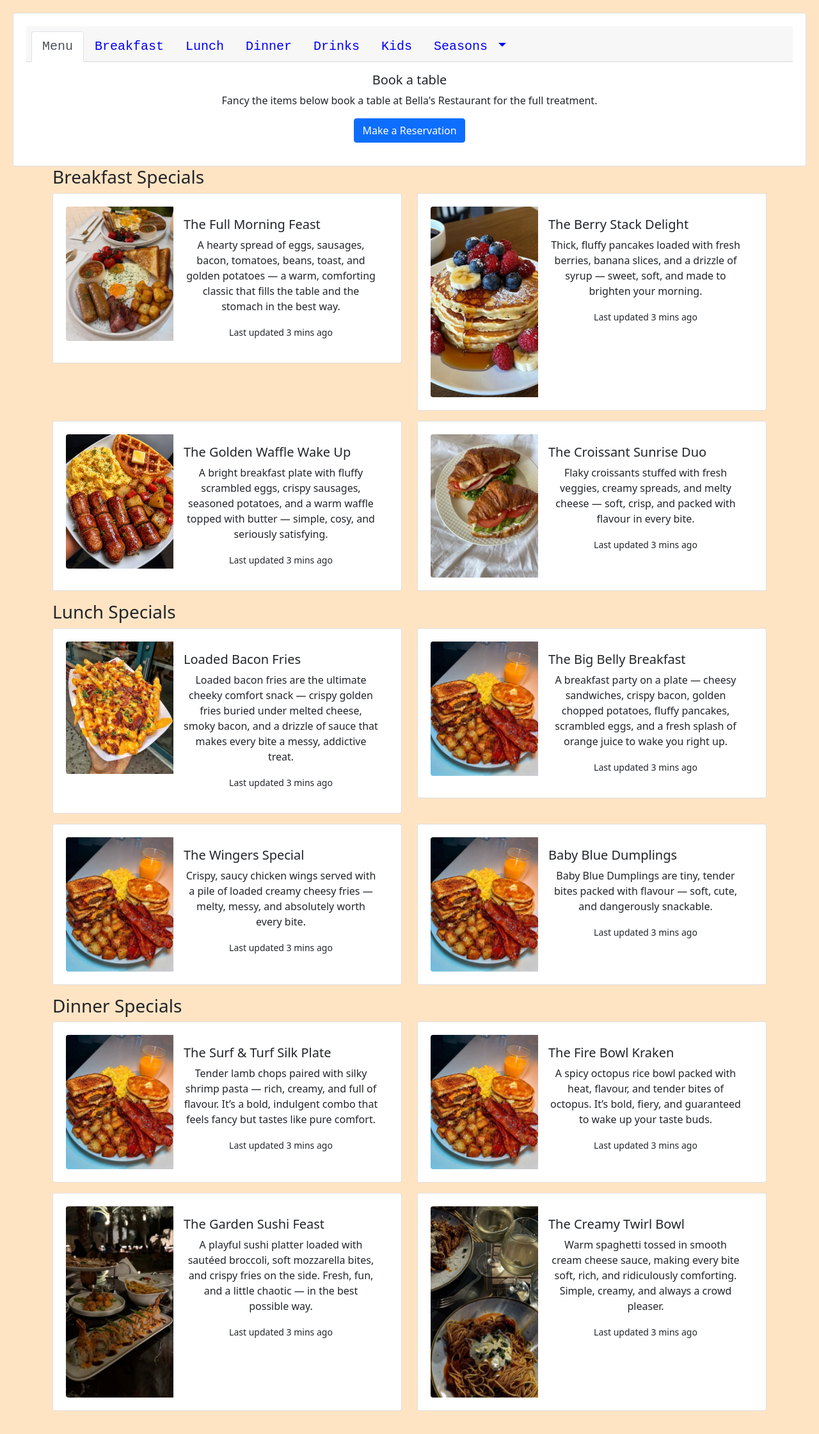
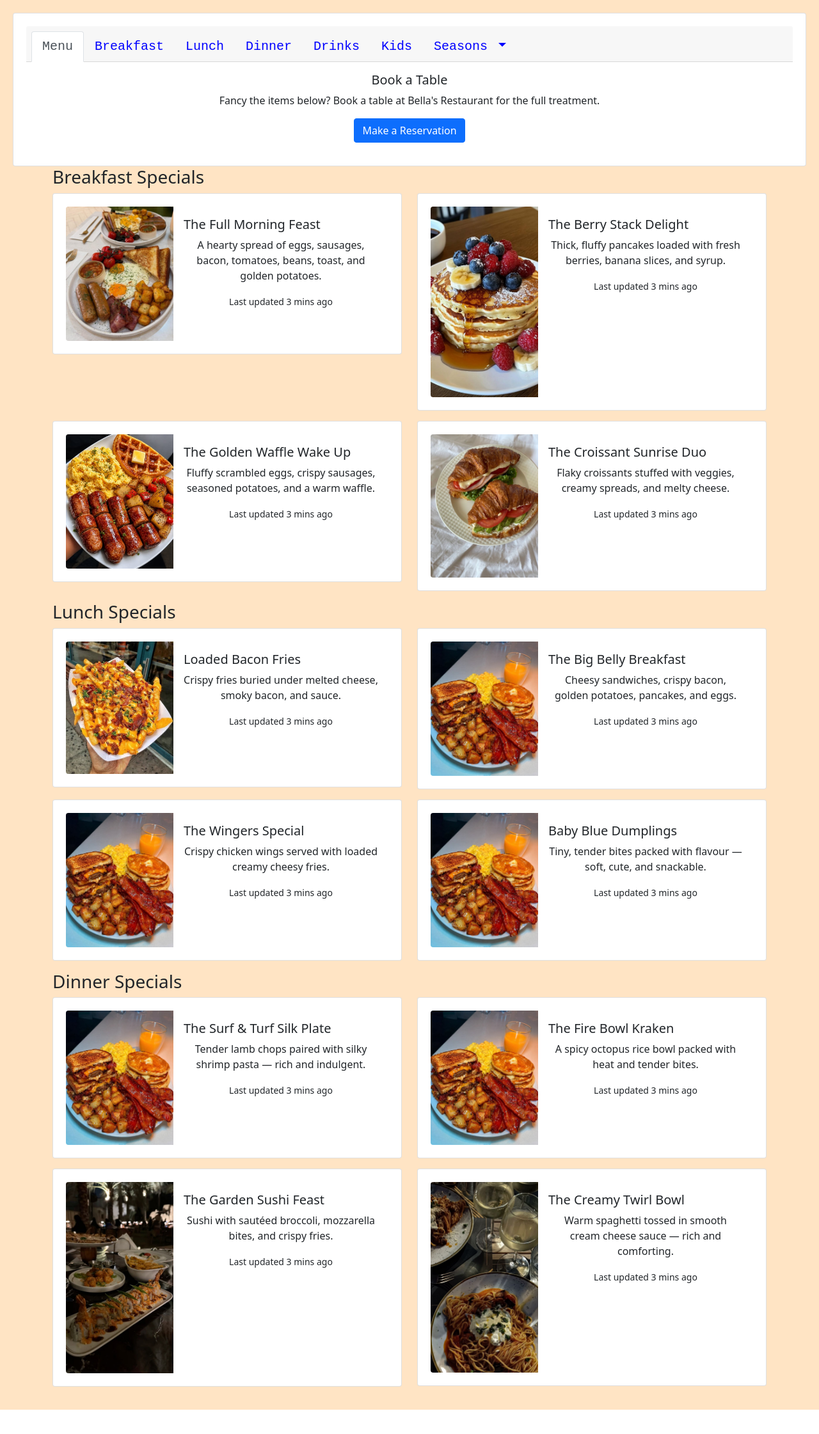
Before and after one commit to isabelugorji7-dot/SoftwarePlayground, a Django app: page /menu/ in a window 1280 px wide. Shown: the whole page at 64% size. After the commit the page ends 2204 px from the top, so only its background shows below. Run offline with Django 5.2, Linux system fonts and the light colour scheme.

Commit message:
Create first website structure

```diff
--- a/projects/restaurant-booking-system/backend/bookings/views.py
+++ b/projects/restaurant-booking-system/backend/bookings/views.py
@@ -7,19 +7,20 @@ def menu(request):
     return render(request, 'menu.html')
 
 def breakfast(request):
-    return render(request, 'breakfast.html')
+    return render(request, 'menus/breakfast.html')
 
 def lunch(request):
-    return render(request, 'lunch.html')
+    return render(request, 'menus/lunch.html')
 
 def dinner(request):
-    return render(request, 'dinner.html')
+    return render(request, 'menus/dinner.html')
+
+def drinks(request):
+    return render(request, 'menus/drinks.html')
 
 def kids(request):
-    return render(request, 'kids.html')
+    return render(request, 'menus/kids.html')
 
-def drinks(request):
-    return render(request, 'drinks.html')
 
 def contact(request):
     return render(request, 'contact.html')
--- a/projects/restaurant-booking-system/backend/templates/contact.html
+++ b/projects/restaurant-booking-system/backend/templates/contact.html
@@ -5,7 +5,8 @@
     <meta name="viewport" content="width=device-width, initial-scale=1.0">
     <title>Bella's Restaurant Conatact Us</title>
     <link href="https://cdn.jsdelivr.net/npm/bootstrap@5.0.2/dist/css/bootstrap.min.css" rel="stylesheet" integrity="sha384-EVSTQN3/azprG1Anm3QDgpJLIm9Nao0Yz1ztcQTwFspd3yD65VohhpuuCOmLASjC" crossorigin="anonymous">
-    <link rel="stylesheet" href="../backend/restaurant.css">
+    {% load static %}
+    <link rel="stylesheet" href="{% static 'css/restaurant.css' %}">
 
 </head>
 <body class="contact-page">
--- a/projects/restaurant-booking-system/backend/templates/locateus.html
+++ b/projects/restaurant-booking-system/backend/templates/locateus.html
@@ -4,7 +4,8 @@
     <meta charset="UTF-8">
     <meta name="viewport" content="width=device-width, initial-scale=1.0">
     <title>Locate Us</title>
-    <link rel="stylesheet" href="../backend/restaurant.css">
+    {% load static %}
+    <link rel="stylesheet" href="{% static 'css/restaurant.css' %}">
 
 </head>
 <body class="locate-us">
--- a/projects/restaurant-booking-system/backend/templates/menu.html
+++ b/projects/restaurant-booking-system/backend/templates/menu.html
@@ -3,51 +3,52 @@
 <head>
     <meta charset="UTF-8">
     <meta name="viewport" content="width=device-width, initial-scale=1.0">
+
     <!-- Bootstrap CSS -->
     <link href="https://cdn.jsdelivr.net/npm/bootstrap@5.0.2/dist/css/bootstrap.min.css" rel="stylesheet">
+
     <title>Bella's Restaurant Menu</title>
-    <!-- Your custom CSS -->
+
     {% load static %}
     <link rel="stylesheet" href="{% static 'css/restaurant.css' %}">
-
 </head>
 
 <body class="menu-page">
 
 <header>
-<header>
     <div class="card text-center">
         <div class="card-header">
             <ul class="nav nav-tabs card-header-tabs">
+
                 <li class="nav-item">
-                  <a class="nav-link active" aria-current="true" href="#">Menu</a> <!-- Expand page later and link to a single Breakfast html-->
-                </li>
-                <li class="nav-item">
-                  <a class="nav-link" href="{% url 'breakfast' %}">Breakfast</a> <!-- Expand page later and link to a single Breakfast html-->
-                </li>
-                <li class="nav-item">
-                  <a class="nav-link" href="{% url 'lunch' %}">Lunch</a> <!-- Expand page later and link to a single Lunch html-->
-                </li>
-                <li class="nav-item">
-                    <a class="nav-link" href="{% url 'dinner' %}">Dinner</a> <!-- Expand page later and link to a single Dinner html-->
-                </li>
-                <li class="nav-item">
-                    <a class="nav-link" href="{% url 'drinks' %}">Drinks</a> <!-- Expand page later and link to a single Drinks html-->
-                </li>
-                <li class="nav-item">
-                    <a class="nav-link" href="{% url 'kids' %}">Kids</a> <!-- Expand page later and link to a single kids menu html-->
+                    <a class="nav-link active" href="{% url 'menu' %}">Menu</a>
                 </li>
 
-                <!-- ⭐ FIXED SEASONS DROPDOWN ⭐ -->
+                <li class="nav-item">
+                    <a class="nav-link" href="{% url 'breakfast' %}">Breakfast</a>
+                </li>
+
+                <li class="nav-item">
+                    <a class="nav-link" href="{% url 'lunch' %}">Lunch</a>
+                </li>
+
+                <li class="nav-item">
+                    <a class="nav-link" href="{% url 'dinner' %}">Dinner</a>
+                </li>
+
+                <li class="nav-item">
+                    <a class="nav-link" href="{% url 'drinks' %}">Drinks</a>
+                </li>
+
+                <li class="nav-item">
+                    <a class="nav-link" href="{% url 'kids' %}">Kids</a>
+                </li>
+
+                <!-- Seasons Dropdown -->
                 <li class="nav-item dropdown">
-                    <a class="nav-link dropdown-toggle"
-                       href="#"
-                       role="button"
-                       data-bs-toggle="dropdown"
-                       aria-expanded="false">
+                    <a class="nav-link dropdown-toggle" href="#" role="button" data-bs-toggle="dropdown">
                         Seasons
                     </a>
-
                     <ul class="dropdown-menu">
                         <li><a class="dropdown-item" href="{% url 'summer' %}">Summer Specials</a></li>
                         <li><a class="dropdown-item" href="{% url 'spring' %}">Spring Specials</a></li>
@@ -55,30 +56,24 @@
                         <li><a class="dropdown-item" href="{% url 'winter' %}">Winter Specials</a></li>
                     </ul>
                 </li>
-                <!-- ⭐ END FIX ⭐ -->
 
             </ul>
         </div>
 
         <div class="card-body">
-            <h5 class="card-title">Book a table</h5>
-            <p class="card-text">Fancy the items below book a table at Bella's Restaurant for the full treatment.</p>
-            <a href="reservations.html" class="btn btn-primary">Make a Reservation</a>
+            <h5 class="card-title">Book a Table</h5>
+            <p class="card-text">Fancy the items below? Book a table at Bella's Restaurant for the full treatment.</p>
+
+            <a href="{% url 'reservations' %}" class="btn btn-primary">Make a Reservation</a>
         </div>
     </div>
 </header>
 
-
-    </header>
-
 <main class="container">
 
-        <!-- START OF BREAKFAST MENU -->
+    <!-- BREAKFAST MENU -->
     <h3>Breakfast Specials</h3>
 
-        <!-- ============================
-             ROW 1 — FIRST TWO CARDS
-        ============================ -->
     <div class="row">
 
         <!-- CARD 1 -->
@@ -86,13 +81,13 @@
             <div class="card mb-3">
                 <div class="row g-0">
                     <div class="col-md-4">
-                            <img src="{% static 'images/2814818512986550.jpeg' %}" class="img-fluid rounded-start" alt="Loaded Bacon Fries">
+                        <img src="{% static 'images/2814818512986550.jpeg' %}" class="img-fluid rounded-start" alt="Full Morning Feast">
                     </div>
                     <div class="col-md-8">
                         <div class="card-body">
                             <h5 class="card-title">The Full Morning Feast</h5>
                             <p class="card-text">
-                                    A hearty spread of eggs, sausages, bacon, tomatoes, beans, toast, and golden potatoes — a warm, comforting classic that fills the table and the stomach in the best way.
+                                A hearty spread of eggs, sausages, bacon, tomatoes, beans, toast, and golden potatoes.
                             </p>
                             <p class="card-text"><small class="text-body-secondary">Last updated 3 mins ago</small></p>
                         </div>
@@ -106,13 +101,13 @@
             <div class="card mb-3">
                 <div class="row g-0">
                     <div class="col-md-4">
-                            <img src="{% static 'images/1097048790514781568.jpeg' %}" class="img-fluid rounded-start" alt="The Big Belly Breakfast">
+                        <img src="{% static 'images/1097048790514781568.jpeg' %}" class="img-fluid rounded-start" alt="Berry Stack Delight">
                     </div>
                     <div class="col-md-8">
                         <div class="card-body">
                             <h5 class="card-title">The Berry Stack Delight</h5>
                             <p class="card-text">
-                                    Thick, fluffy pancakes loaded with fresh berries, banana slices, and a drizzle of syrup — sweet, soft, and made to brighten your morning.
+                                Thick, fluffy pancakes loaded with fresh berries, banana slices, and syrup.
                             </p>
                             <p class="card-text"><small class="text-body-secondary">Last updated 3 mins ago</small></p>
                         </div>
@@ -121,12 +116,9 @@
             </div>
         </div>
 
-        </div> <!-- END ROW 1 -->
+    </div>
 
-
-        <!-- ============================
-             ROW 2 — NEXT TWO CARDS
-        ============================ -->
+    <!-- BREAKFAST ROW 2 -->
     <div class="row">
 
         <!-- CARD 3 -->
@@ -134,13 +126,13 @@
             <div class="card mb-3">
                 <div class="row g-0">
                     <div class="col-md-4">
-                            <img src="{% static 'images/Mediterranean recipe for beginner 2026.jpeg' %}" class="img-fluid rounded-start" alt="Chicken wings with loaded creamy fries">
+                        <img src="{% static 'images/Mediterranean recipe for beginner 2026.jpeg' %}" class="img-fluid rounded-start" alt="Golden Waffle Wake Up">
                     </div>
                     <div class="col-md-8">
                         <div class="card-body">
                             <h5 class="card-title">The Golden Waffle Wake Up</h5>
                             <p class="card-text">
-                                    A bright breakfast plate with fluffy scrambled eggs, crispy sausages, seasoned potatoes, and a warm waffle topped with butter — simple, cosy, and seriously satisfying.
+                                Fluffy scrambled eggs, crispy sausages, seasoned potatoes, and a warm waffle.
                             </p>
                             <p class="card-text"><small class="text-body-secondary">Last updated 3 mins ago</small></p>
                         </div>
@@ -154,13 +146,13 @@
             <div class="card mb-3">
                 <div class="row g-0">
                     <div class="col-md-4">
-                            <img src="{% static 'images/8796161770673922.jpeg' %}" class="img-fluid rounded-start" alt="Baby Blue Dumplings">
+                        <img src="{% static 'images/8796161770673922.jpeg' %}" class="img-fluid rounded-start" alt="Croissant Sunrise Duo">
                     </div>
                     <div class="col-md-8">
                         <div class="card-body">
                             <h5 class="card-title">The Croissant Sunrise Duo</h5>
                             <p class="card-text">
-                                    Flaky croissants stuffed with fresh veggies, creamy spreads, and melty cheese — soft, crisp, and packed with flavour in every bite.
+                                Flaky croissants stuffed with veggies, creamy spreads, and melty cheese.
                             </p>
                             <p class="card-text"><small class="text-body-secondary">Last updated 3 mins ago</small></p>
                         </div>
@@ -169,15 +161,11 @@
             </div>
         </div>
 
-        </div> <!-- END OF BREAKFAST MENU  -->
+    </div>
 
-
-        <!-- Small note for yourself -->
+    <!-- LUNCH MENU -->
     <h3>Lunch Specials</h3>
 
-        <!-- ============================
-             ROW 1 — FIRST TWO CARDS
-        ============================ -->
     <div class="row">
 
         <!-- CARD 1 -->
@@ -191,7 +179,7 @@
                         <div class="card-body">
                             <h5 class="card-title">Loaded Bacon Fries</h5>
                             <p class="card-text">
-                                    Loaded bacon fries are the ultimate cheeky comfort snack — crispy golden fries buried under melted cheese, smoky bacon, and a drizzle of sauce that makes every bite a messy, addictive treat.
+                                Crispy fries buried under melted cheese, smoky bacon, and sauce.
                             </p>
                             <p class="card-text"><small class="text-body-secondary">Last updated 3 mins ago</small></p>
                         </div>
@@ -205,13 +193,13 @@
             <div class="card mb-3">
                 <div class="row g-0">
                     <div class="col-md-4">
-                            <img src="{% static 'images/3377768469194813.jpeg' %}" class="img-fluid rounded-start" alt="The Big Belly Breakfast">
+                        <img src="{% static 'images/3377768469194813.jpeg' %}" class="img-fluid rounded-start" alt="Big Belly Breakfast">
                     </div>
                     <div class="col-md-8">
                         <div class="card-body">
                             <h5 class="card-title">The Big Belly Breakfast</h5>
                             <p class="card-text">
-                                    A breakfast party on a plate — cheesy sandwiches, crispy bacon, golden chopped potatoes, fluffy pancakes, scrambled eggs, and a fresh splash of orange juice to wake you right up.
+                                Cheesy sandwiches, crispy bacon, golden potatoes, pancakes, and eggs.
                             </p>
                             <p class="card-text"><small class="text-body-secondary">Last updated 3 mins ago</small></p>
                         </div>
@@ -220,12 +208,9 @@
             </div>
         </div>
 
-        </div> <!-- END ROW 1 -->
+    </div>
 
-
-        <!-- ============================
-             ROW 2 — NEXT TWO CARDS
-        ============================ -->
+    <!-- LUNCH ROW 2 -->
     <div class="row">
 
         <!-- CARD 3 -->
@@ -233,13 +218,13 @@
             <div class="card mb-3">
                 <div class="row g-0">
                     <div class="col-md-4">
-                            <img src="{% static 'images/3377768469194813.jpeg' %}"  class="img-fluid rounded-start" alt="Chicken wings with loaded creamy fries">
+                        <img src="{% static 'images/3377768469194813.jpeg' %}" class="img-fluid rounded-start" alt="Wingers Special">
                     </div>
                     <div class="col-md-8">
                         <div class="card-body">
                             <h5 class="card-title">The Wingers Special</h5>
                             <p class="card-text">
-                                    Crispy, saucy chicken wings served with a pile of loaded creamy cheesy fries — melty, messy, and absolutely worth every bite.
+                                Crispy chicken wings served with loaded creamy cheesy fries.
                             </p>
                             <p class="card-text"><small class="text-body-secondary">Last updated 3 mins ago</small></p>
                         </div>
@@ -253,13 +238,13 @@
             <div class="card mb-3">
                 <div class="row g-0">
                     <div class="col-md-4">
-                            <img src="{% static 'images/3377768469194813.jpeg' %}"  class="img-fluid rounded-start" alt="Baby Blue Dumplings">
+                        <img src="{% static 'images/3377768469194813.jpeg' %}" class="img-fluid rounded-start" alt="Baby Blue Dumplings">
                     </div>
                     <div class="col-md-8">
                         <div class="card-body">
                             <h5 class="card-title">Baby Blue Dumplings</h5>
                             <p class="card-text">
-                                    Baby Blue Dumplings are tiny, tender bites packed with flavour — soft, cute, and dangerously snackable.
+                                Tiny, tender bites packed with flavour — soft, cute, and snackable.
                             </p>
                             <p class="card-text"><small class="text-body-secondary">Last updated 3 mins ago</small></p>
                         </div>
@@ -268,14 +253,11 @@
             </div>
         </div>
 
-        </div> <!-- END OF LUNCH MENU  -->
+    </div>
 
-        <!-- START OF DINER MENU -->
+    <!-- DINNER MENU -->
     <h3>Dinner Specials</h3>
 
-        <!-- ============================
-             ROW 1 — FIRST TWO CARDS
-        ============================ -->
     <div class="row">
 
         <!-- CARD 1 -->
@@ -283,13 +265,13 @@
             <div class="card mb-3">
                 <div class="row g-0">
                     <div class="col-md-4">
-                            <img src="{% static 'images/3377768469194813.jpeg' %}"  class="img-fluid rounded-start" alt="Loaded Bacon Fries">
+                        <img src="{% static 'images/3377768469194813.jpeg' %}" class="img-fluid rounded-start" alt="Surf & Turf">
                     </div>
                     <div class="col-md-8">
                         <div class="card-body">
                             <h5 class="card-title">The Surf & Turf Silk Plate</h5>
                             <p class="card-text">
-                                    Tender lamb chops paired with silky shrimp pasta — rich, creamy, and full of flavour. It’s a bold, indulgent combo that feels fancy but tastes like pure comfort.
+                                Tender lamb chops paired with silky shrimp pasta — rich and indulgent.
                             </p>
                             <p class="card-text"><small class="text-body-secondary">Last updated 3 mins ago</small></p>
                         </div>
@@ -303,13 +285,13 @@
             <div class="card mb-3">
                 <div class="row g-0">
                     <div class="col-md-4">
-                            <img src="{% static 'images/3377768469194813.jpeg' %}"  class="img-fluid rounded-start" alt="The Big Belly Breakfast">
+                        <img src="{% static 'images/3377768469194813.jpeg' %}" class="img-fluid rounded-start" alt="Fire Bowl Kraken">
                     </div>
                     <div class="col-md-8">
                         <div class="card-body">
-                                <h5 class="card-title"> The Fire Bowl Kraken</h5>
+                            <h5 class="card-title">The Fire Bowl Kraken</h5>
                             <p class="card-text">
-                                    A spicy octopus rice bowl packed with heat, flavour, and tender bites of octopus. It’s bold, fiery, and guaranteed to wake up your taste buds.
+                                A spicy octopus rice bowl packed with heat and tender bites.
                             </p>
                             <p class="card-text"><small class="text-body-secondary">Last updated 3 mins ago</small></p>
                         </div>
@@ -318,12 +300,9 @@
             </div>
         </div>
 
-        </div> <!-- END ROW 1 -->
+    </div>
 
-
-        <!-- ============================
-             ROW 2 — NEXT TWO CARDS
-        ============================ -->
+    <!-- DINNER ROW 2 -->
     <div class="row">
 
         <!-- CARD 3 -->
@@ -331,13 +310,13 @@
             <div class="card mb-3">
                 <div class="row g-0">
                     <div class="col-md-4">
-                            <img src="{% static 'images/13440498884200353.jpeg'%}" class="img-fluid rounded-start" alt="Chicken wings with loaded creamy fries">
+                        <img src="{% static 'images/13440498884200353.jpeg' %}" class="img-fluid rounded-start" alt="Garden Sushi Feast">
                     </div>
                     <div class="col-md-8">
                         <div class="card-body">
                             <h5 class="card-title">The Garden Sushi Feast</h5>
                             <p class="card-text">
-                                    A playful sushi platter loaded with sautéed broccoli, soft mozzarella bites, and crispy fries on the side. Fresh, fun, and a little chaotic — in the best possible way.
+                                Sushi with sautéed broccoli, mozzarella bites, and crispy fries.
                             </p>
                             <p class="card-text"><small class="text-body-secondary">Last updated 3 mins ago</small></p>
                         </div>
@@ -351,13 +330,13 @@
             <div class="card mb-3">
                 <div class="row g-0">
                     <div class="col-md-4">
-                            <img src="{% static 'images/6051780745265975.jpeg' %}" class="img-fluid rounded-start" alt="Baby Blue Dumplings">
+                        <img src="{% static 'images/6051780745265975.jpeg' %}" class="img-fluid rounded-start" alt="Creamy Twirl Bowl">
                     </div>
                     <div class="col-md-8">
                         <div class="card-body">
                             <h5 class="card-title">The Creamy Twirl Bowl</h5>
                             <p class="card-text">
-                                    Warm spaghetti tossed in smooth cream cheese sauce, making every bite soft, rich, and ridiculously comforting. Simple, creamy, and always a crowd pleaser.
+                                Warm spaghetti tossed in smooth cream cheese sauce — rich and comforting.
                             </p>
                             <p class="card-text"><small class="text-body-secondary">Last updated 3 mins ago</small></p>
                         </div>
@@ -366,7 +345,7 @@
             </div>
         </div>
 
-        </div> <!-- END OF DINER MENU  -->
+    </div>
 
 </main>
 
```
Also changed, not shown: projects/restaurant-booking-system/backend/templates/reservations.html (+6 -4 lines). Lines whose indentation alone changed are shown as unchanged.
